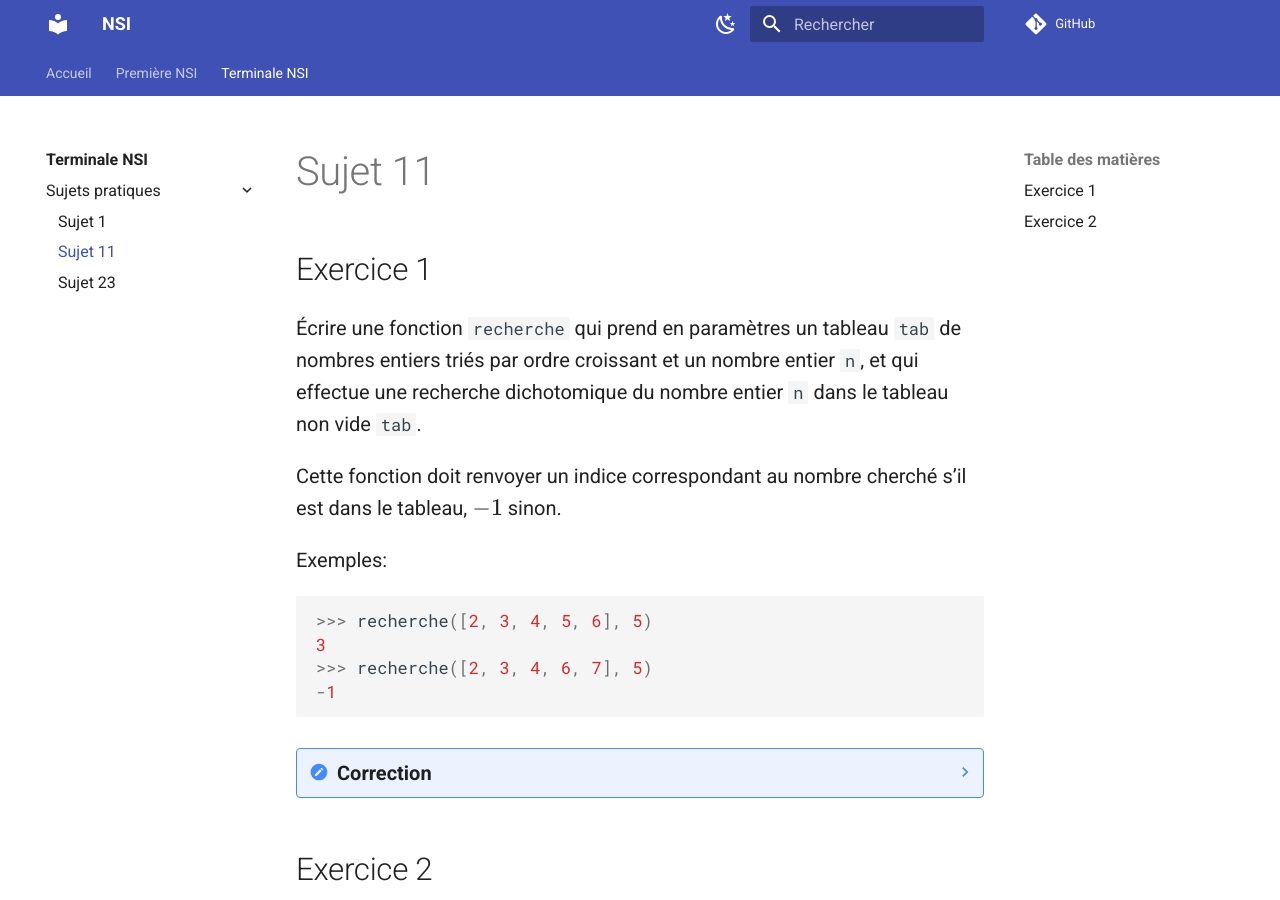
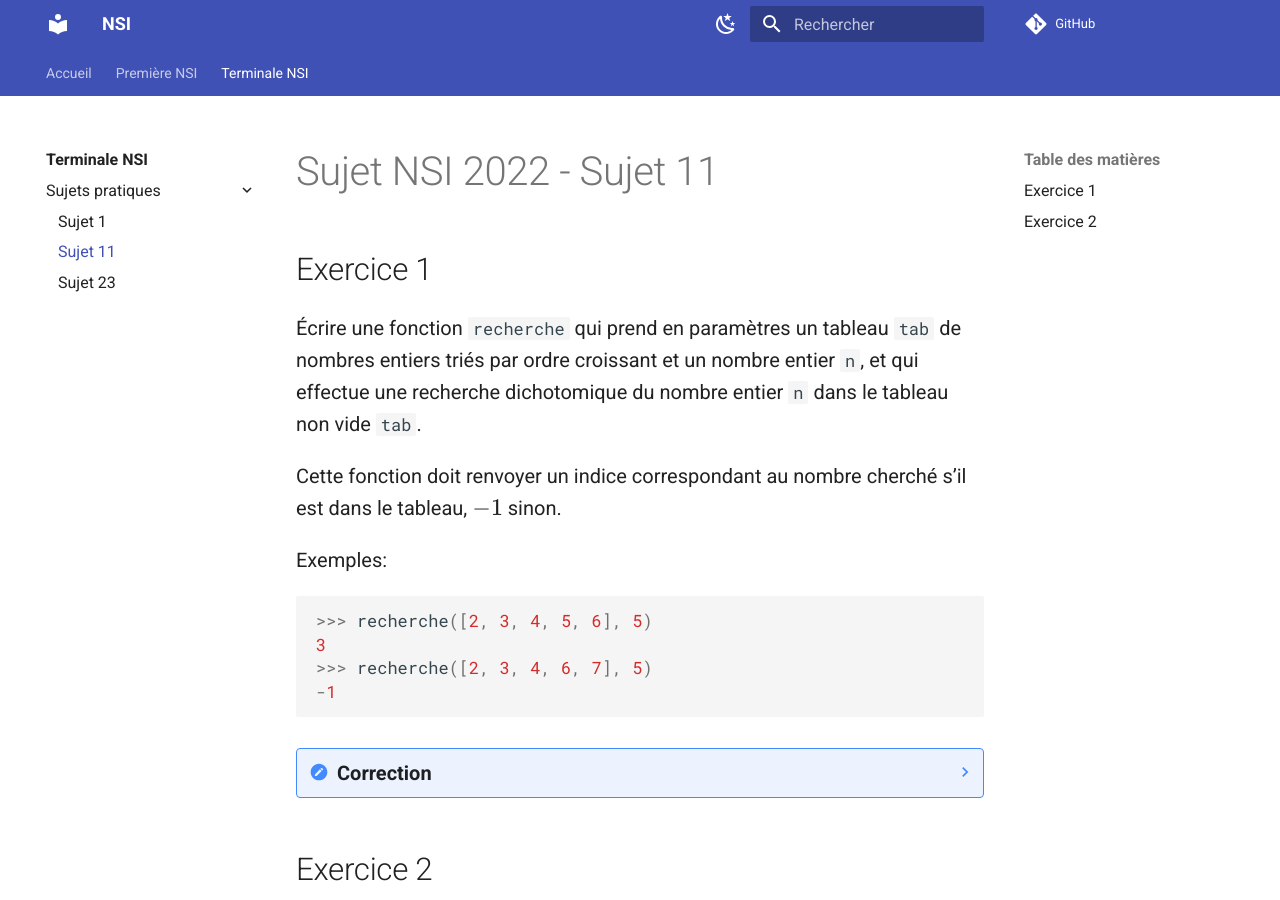
Before and after one commit to infocornouaille/nsi-cornouaille, an MkDocs documentation site: the page built from docs/terminales/sujets_pratiques/sujet11.md, in a window 1280 px wide and 900 px high. Built offline with MkDocs 1.6.1 and Material for MkDocs 9.7.7, drawn with Linux system fonts in a browser that asks for light colours; comment, search, counter and statistics services are not loaded.

Commit message:
Update sujet11.md

```diff
--- a/docs/terminales/sujets_pratiques/sujet11.md
+++ b/docs/terminales/sujets_pratiques/sujet11.md
@@ -1,4 +1,4 @@
-# Sujet 11
+# Sujet NSI 2022 - Sujet 11
 
 ## Exercice 1
 
```
